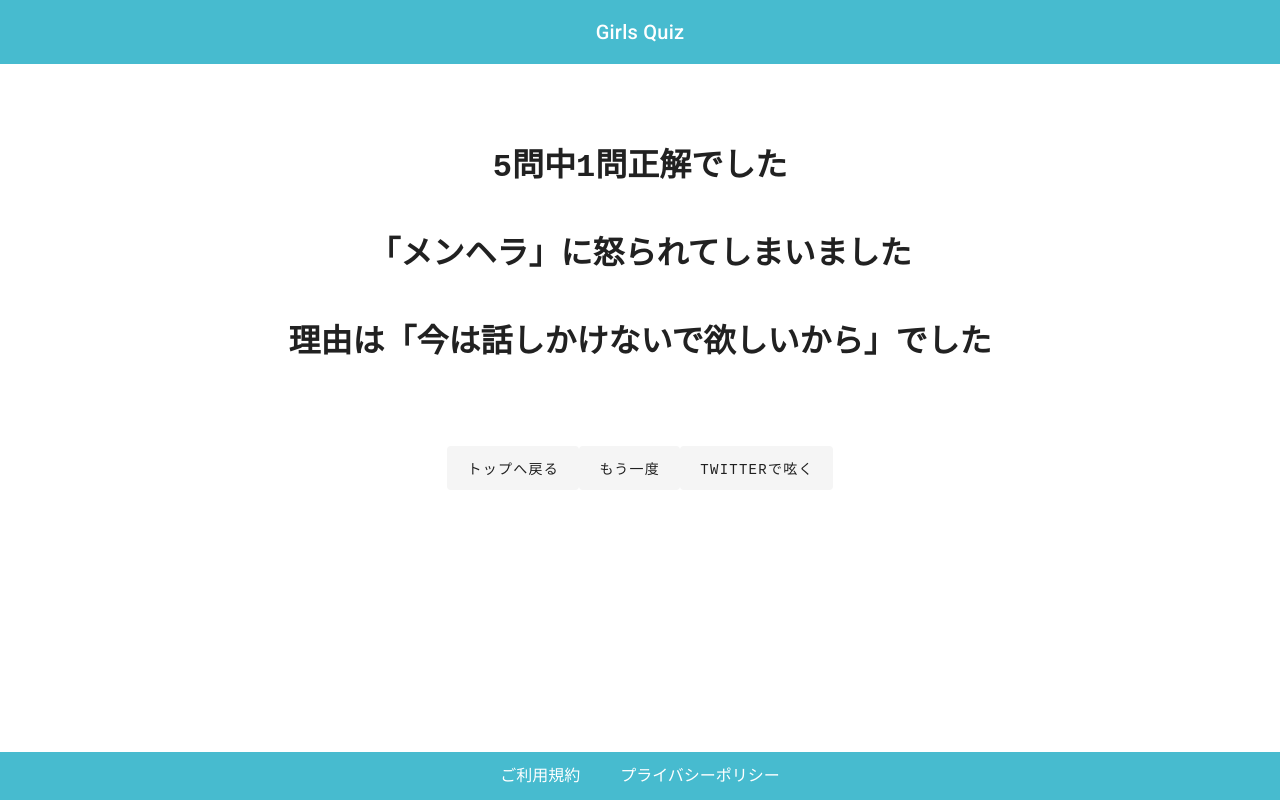
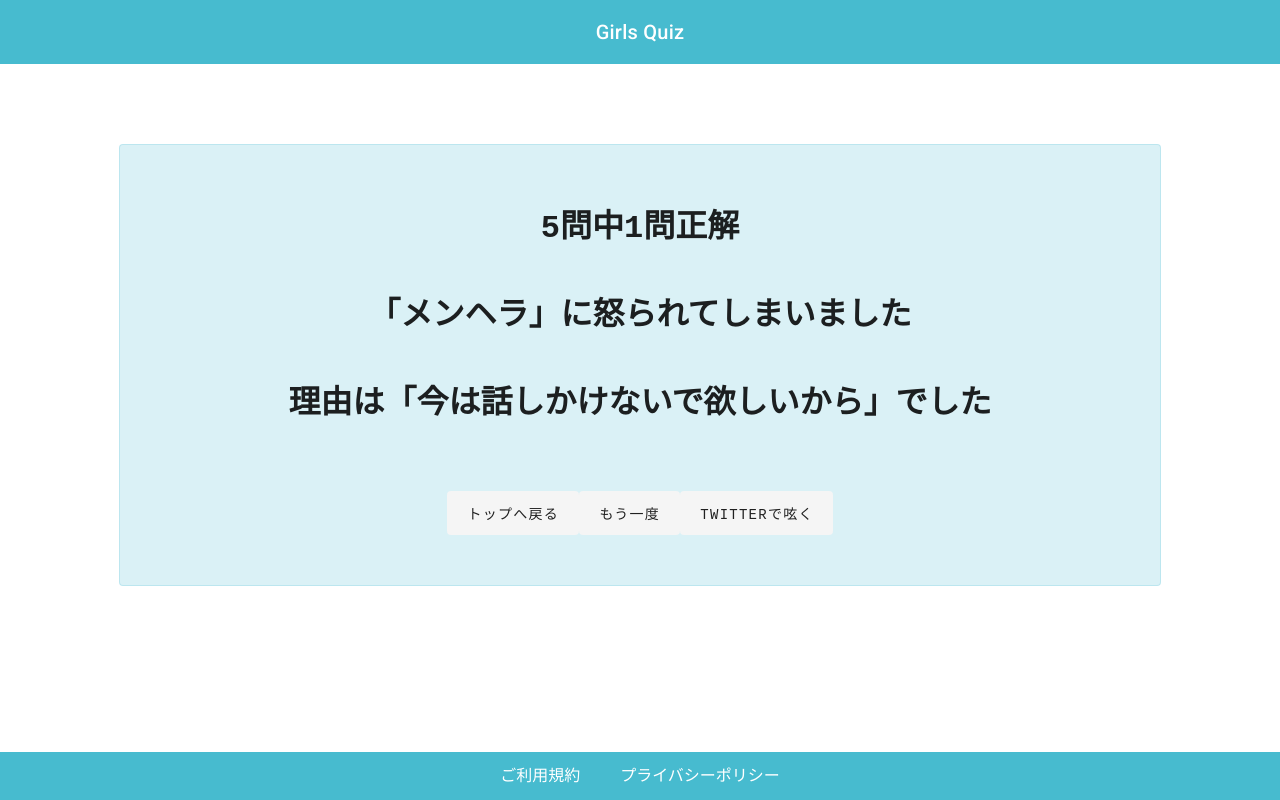
Before and after one commit to nobbbbb/girls_quiz, a Vue app: page /result in a window 1280 px wide. Built offline with nearby package versions, Linux system fonts and the light colour scheme.

Commit message:
add: veutifyのカードコンポーネントを使用

```diff
--- a/src/views/Result.vue
+++ b/src/views/Result.vue
@@ -1,12 +1,17 @@
 <template>
-	<div class="container col-md-10">
-		<div class="result my-12">
-			<h1>5問中{{ NumberResult }}問正解でした</h1>
+	<div class="container col-md-10 my-12">
+		<v-card
+			class="card py-10 my-5"
+			color="rgba(71, 187, 207, 0.2)"
+			outlined
+		>
+		<div class="result">
+			<h1>5問中{{ NumberResult }}問正解</h1>
 			<h1>「{{ result.charactor }}」に怒られてしまいました</h1>
 			<h1>理由は「{{ result.detail }}」でした</h1>
 		</div>
 
-		<div class="button">
+		<div class="button mt-8">
 			<v-btn
 				large
 				depressed
@@ -26,6 +31,7 @@
 				Twitterで呟く
 			</v-btn>
 		</div>
+		</v-card>
 	</div>
 </template>
 
```
